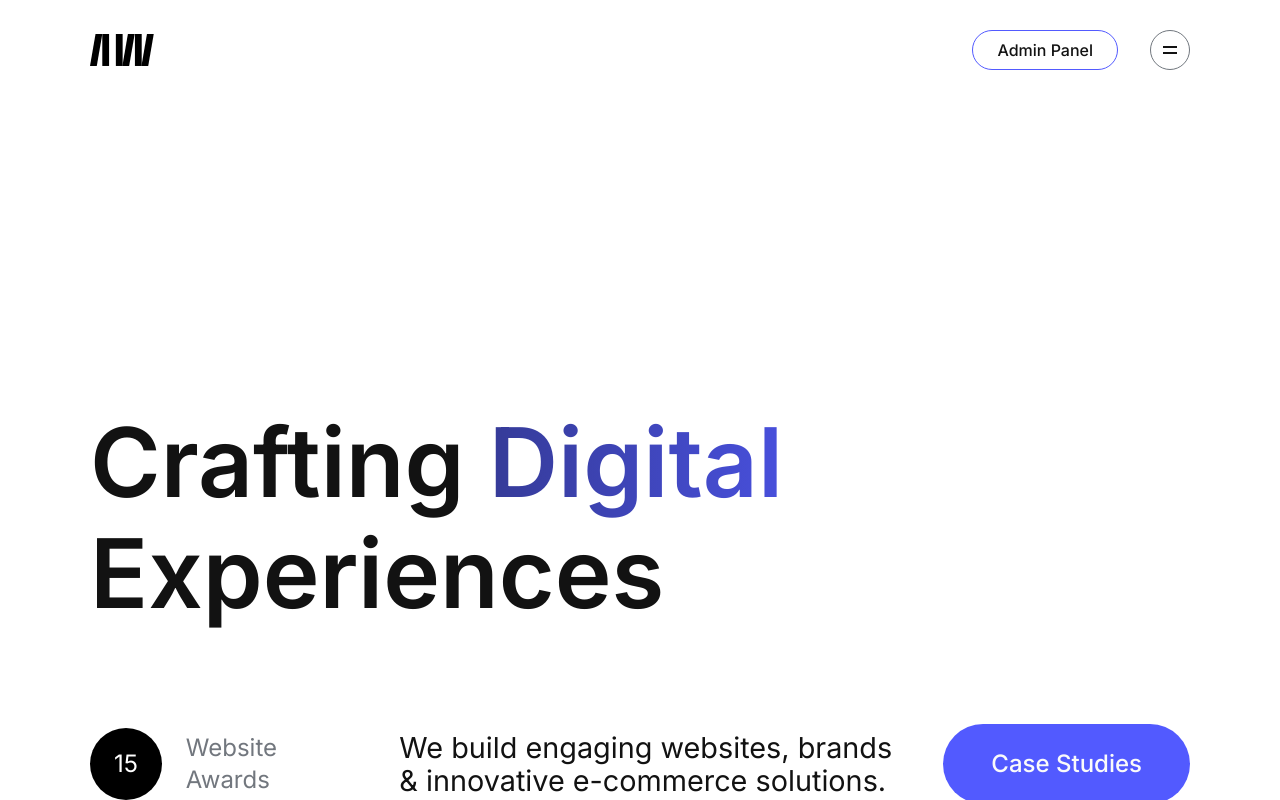
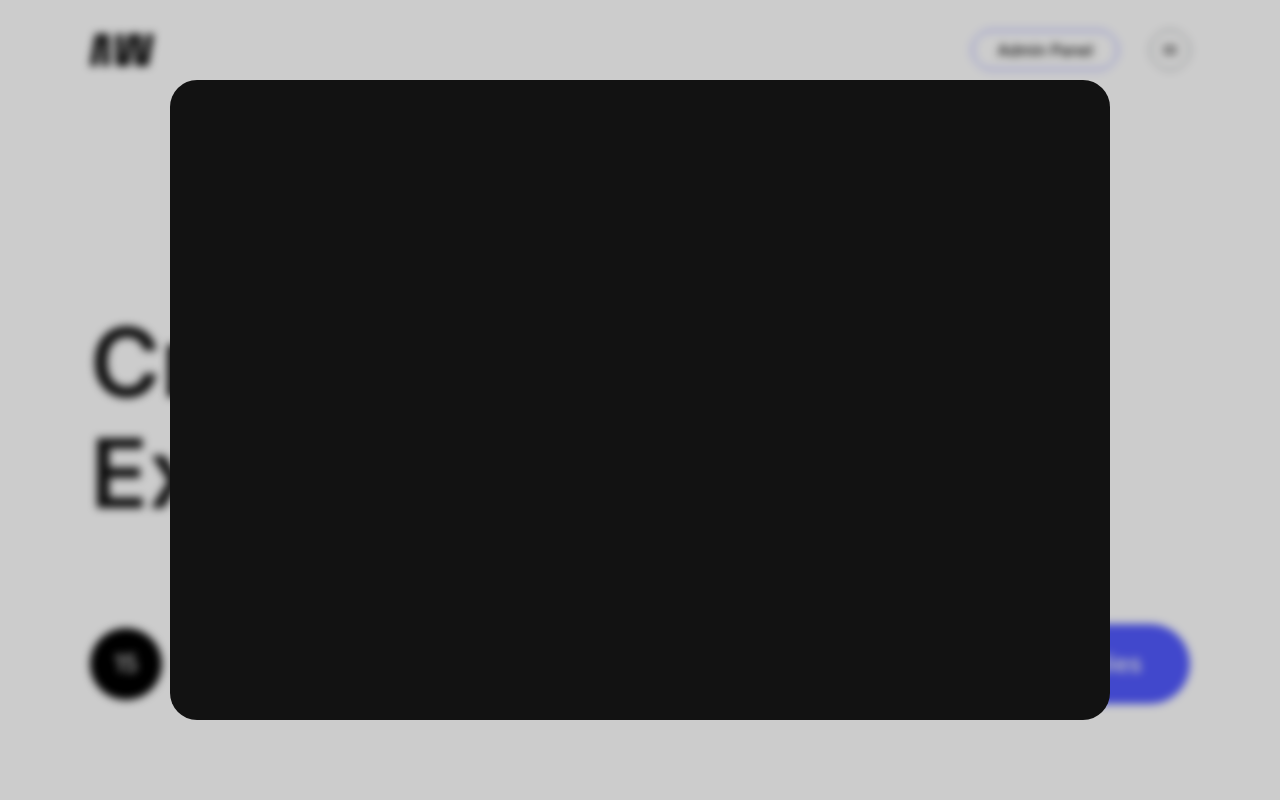
Before and after one commit to webdevsk/aesthetic-webworks, a Next.js app in the folder client/: page / in a window 1280 px wide. Both pictures are taken after a click on the button 1170 px from the left and 50 px from the top of the page. Shown: the top 800 px of the page. Built offline with nearby package versions, Linux system fonts and the light colour scheme.

Commit message:
Done with the base dialog-menu

```diff
--- /dev/null
+++ b/client/components/dialog-menu.tsx
@@ -0,0 +1,101 @@
+"use client"
+
+import * as React from "react"
+import type { ForwardedRef } from "react"
+import { createContext, forwardRef, useContext, useState } from "react"
+import { cn } from "@/lib/utils"
+import * as RadixDialog from "@radix-ui/react-dialog"
+import { AnimatePresence, motion } from "motion/react"
+
+const DialogOverlay = motion(RadixDialog.Overlay)
+const DialogOpenContext = createContext<boolean>(false)
+
+export function DialogRoot({ children, ...props }: RadixDialog.DialogProps) {
+  const [isOpen, setOpen] = useState<boolean>(false)
+
+  return (
+    <DialogOpenContext.Provider value={isOpen}>
+      <RadixDialog.Root onOpenChange={setOpen} {...props}>
+        {children}
+      </RadixDialog.Root>
+    </DialogOpenContext.Provider>
+  )
+}
+
+export const DialogTrigger = RadixDialog.Trigger
+
+const startDelay: number = 0.5
+const endDelay: number = 0.3
+// transition: {when: "beforeChildren"} doesnt work maybe due to Radix components in between motion components
+const overlayVariants = {
+  closed: { opacity: 0, transition: { duration: 0.5, delay: endDelay } },
+  open: { opacity: 1, transition: { duration: startDelay } },
+}
+
+const dialogVariants = {
+  initial: { opacity: 0, scaleY: 2, y: "-100%" },
+  open: {
+    opacity: 1,
+    scaleY: 1,
+    y: 0,
+    transition: {
+      default: { delay: startDelay, duration: 0.3, staggerChildren: 0.1 },
+      scaleY: { delay: 0.3, duration: 0.8 },
+    },
+  },
+  closed: { opacity: 0, transition: { duration: endDelay } },
+}
+
+let dialogContainer: HTMLDivElement
+
+function getEnsureDialogContainer() {
+  if (!dialogContainer) {
+    dialogContainer = document.createElement("div")
+    dialogContainer.className = "fixed inset-0 z-[999] grid place-items-center pointer-events-none"
+    document.body.append(dialogContainer)
+  }
+
+  return dialogContainer
+}
+
+function DialogContentCore(
+  { children, className, title, ...props }: RadixDialog.DialogContentProps,
+  forwardedRef: ForwardedRef<HTMLDivElement>
+) {
+  const isOpen = useContext(DialogOpenContext)
+
+  return (
+    <AnimatePresence>
+      {isOpen && (
+        <RadixDialog.Portal forceMount container={getEnsureDialogContainer()}>
+          <RadixDialog.Overlay asChild>
+            <motion.div
+              variants={overlayVariants}
+              initial="closed"
+              animate="open"
+              exit="closed"
+              className="absolute inset-0 flex items-center justify-center bg-black/20 backdrop-blur-sm">
+              <RadixDialog.Content forceMount ref={forwardedRef} asChild {...props}>
+                <motion.div
+                  variants={dialogVariants}
+                  initial="initial"
+                  animate="open"
+                  exit="closed"
+                  className={cn(
+                    "relative mx-auto flex max-w-[940px] origin-bottom items-center justify-center",
+                    className
+                  )}>
+                  <RadixDialog.Title className="hidden">{title}</RadixDialog.Title>
+                  {/* {children} */}
+                  <div className="h-[80dvh] w-[940px] overflow-y-auto rounded-[calc(16px_+_16*(100vw_-_576px)/1024)] bg-foreground text-background"></div>
+                </motion.div>
+              </RadixDialog.Content>
+            </motion.div>
+          </RadixDialog.Overlay>
+        </RadixDialog.Portal>
+      )}
+    </AnimatePresence>
+  )
+}
+
+export const DialogContent = forwardRef(DialogContentCore)
--- a/client/components/header.tsx
+++ b/client/components/header.tsx
@@ -1,21 +1,38 @@
+"use client"
+
+import { useState } from "react"
+import Link from "next/link"
 import { cn } from "@/lib/utils"
+import { DialogContent, DialogRoot, DialogTrigger } from "./dialog-menu"
 import { AnimatedButton } from "./ui/animated-button"
 import { BurgerMenuBtn } from "./ui/burger-menu-btn"
-import Link from "next/link"
 
 export function Header() {
+  const [open, setOpen] = useState(false)
   return (
-    <header className="container flex items-center gap-8 h-[100px]">
-      <Logo className="max-w-16"/>
-      <AnimatedButton variant="outline" className="text-base ms-auto font-medium px-6 h-10 flex items-center py-0"><Link href="/admin">Admin Panel</Link></AnimatedButton>
-      <BurgerMenuBtn />
+    <header className="container fixed top-0 z-40 flex h-[100px] items-center gap-8">
+      <Logo className="max-w-16" />
+      <AnimatedButton variant="outline" className="ms-auto flex h-10 items-center px-6 py-0 text-base font-medium">
+        <Link href="/admin">Admin Panel</Link>
+      </AnimatedButton>
+      <DialogRoot>
+        <DialogTrigger asChild>
+          <BurgerMenuBtn />
+        </DialogTrigger>
+        <DialogContent title="Main Menu">Hello</DialogContent>
+      </DialogRoot>
     </header>
   )
 }
 
 function Logo({ className, ...props }: { className?: string } & React.SVGProps<SVGSVGElement>) {
   return (
-    <svg id="logo" className={cn("w-full h-auto", className)} {...props} xmlns="http://www.w3.org/2000/svg" viewBox="0 0 64.06 32">
+    <svg
+      id="logo"
+      className={cn("h-auto w-full", className)}
+      {...props}
+      xmlns="http://www.w3.org/2000/svg"
+      viewBox="0 0 64.06 32">
       <rect
         id="line1"
         x="12.31"
```
